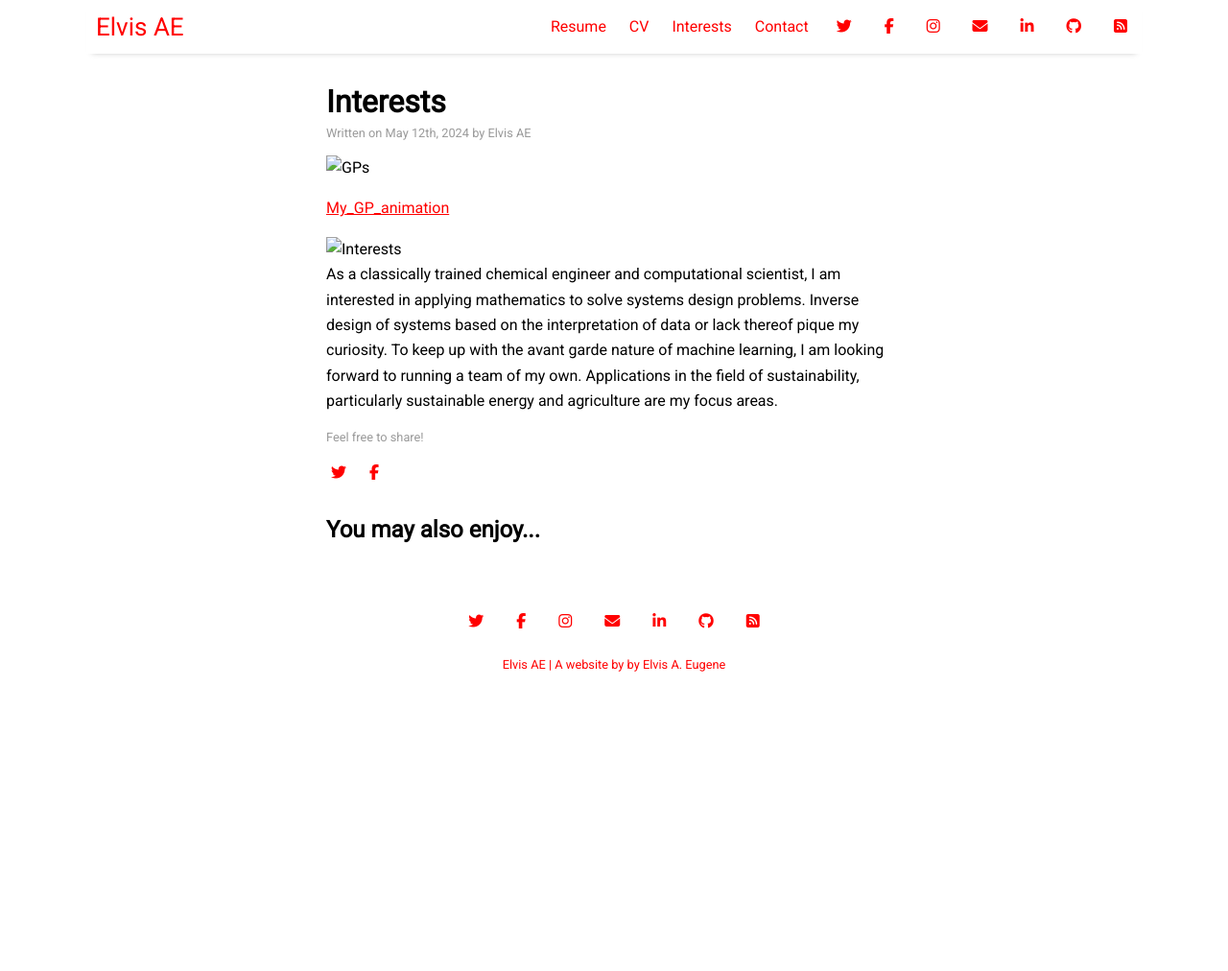
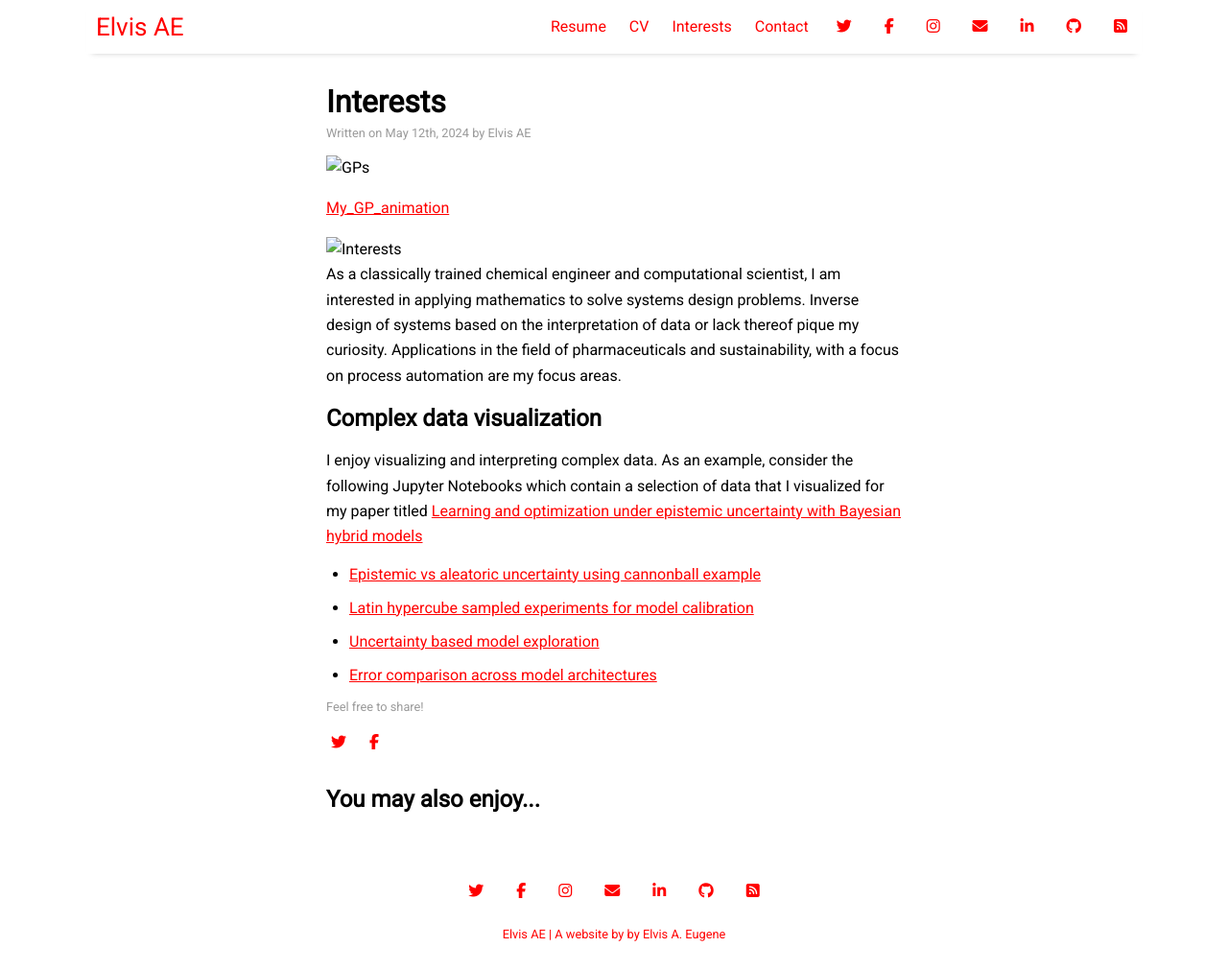
Before and after one commit to otherelvis/otherelvis.github.io, a Jekyll site: the page built from pages/2024-05-12-interests.md, in a window 1280 px wide and 1012 px high. Shown: the whole window at 96% size. Built offline with Jekyll 4.4.1, drawn with Linux system fonts in a browser that asks for light colours; nearby versions of some CDN libraries.

Commit message:
Revise interests and add data visualization section
Updated interests to reflect a focus on pharmaceuticals and process automation. Added a section on complex data visualization with examples from Jupyter Notebooks.

```diff
--- a/pages/2024-05-12-interests.md
+++ b/pages/2024-05-12-interests.md
@@ -15,4 +15,14 @@ date: 2024-05-12
 
 
 ![Interests](img/interests3.png)
-As a classically trained chemical engineer and computational scientist, I am interested in applying mathematics to solve systems design problems. Inverse design of systems based on the interpretation of data or lack thereof pique my curiosity. To keep up with the avant garde nature of machine learning, I am looking forward to running a team of my own. Applications in the field of sustainability, particularly sustainable energy and agriculture are my focus areas.
+As a classically trained chemical engineer and computational scientist, I am interested in applying mathematics to solve systems design problems. Inverse design of systems based on the interpretation of data or lack thereof pique my curiosity. Applications in the field of pharmaceuticals and sustainability, with a focus on process automation are my focus areas.
+
+
+## Complex data visualization
+
+I enjoy visualizing and interpreting complex data. As an example, consider the following Jupyter Notebooks which contain a selection of data that I visualized for my paper titled [Learning and optimization under epistemic uncertainty with Bayesian hybrid models](https://www.sciencedirect.com/science/article/abs/pii/S0098135423003009)
+
+* [Epistemic vs aleatoric uncertainty using cannonball example](https://github.com/otherelvis/bayesian-hm/blob/main/cannonball_genExpt_Figs_only-v_job_talk.ipynb)
+* [Latin hypercube sampled experiments for model calibration](https://github.com/otherelvis/bayesian-hm/blob/main/cannonball_genExpt_Figs_only.ipynb)
+* [Uncertainty based model exploration](https://github.com/otherelvis/bayesian-hm/blob/main/cannonball_genExpt_Figs_only.ipynb)
+* [Error comparison across model architectures](https://github.com/otherelvis/bayesian-hm/blob/main/sequential_hybrid_data_analysis.ipynb)
```
